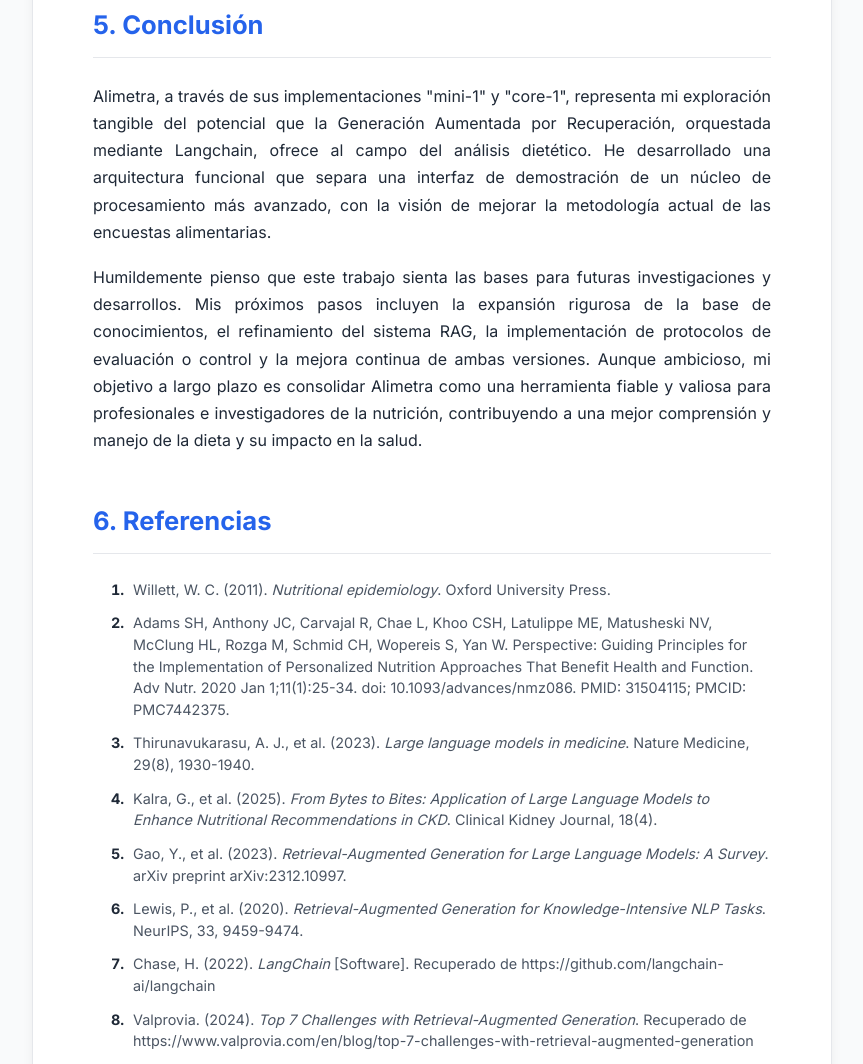
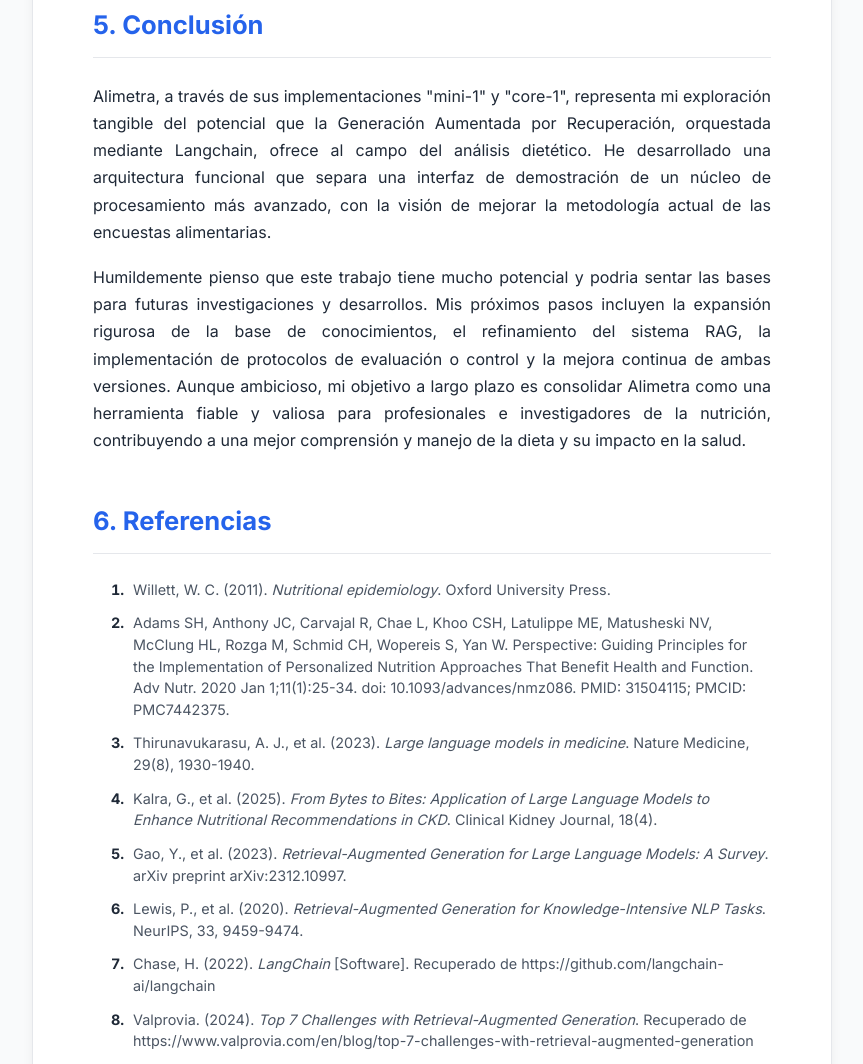
Before and after one commit to cristobalufro/alimetradevspace, a plain HTML site: page index.html in a window 1280 px wide. Shown: the part 4502-5566 px from the top of the page, without its empty margins (208-1071 px from the left). Drawn offline with Linux system fonts and the light colour scheme.

Commit message:
Update index.html

```diff
--- a/index.html
+++ b/index.html
@@ -60,7 +60,7 @@
         <section id="conclusion">
             <h2>5. Conclusión</h2>
             <p>Alimetra, a través de sus implementaciones "mini-1" y "core-1", representa mi exploración tangible del potencial que la Generación Aumentada por Recuperación, orquestada mediante Langchain, ofrece al campo del análisis dietético. He desarrollado una arquitectura funcional que separa una interfaz de demostración de un núcleo de procesamiento más avanzado, con la visión de mejorar la metodología actual de las encuestas alimentarias.</p>
-            <p>Humildemente pienso que este trabajo sienta las bases para futuras investigaciones y desarrollos. Mis próximos pasos incluyen la expansión rigurosa de la base de conocimientos, el refinamiento del sistema RAG, la implementación de protocolos de evaluación o control y la mejora continua de ambas versiones. Aunque ambicioso, mi objetivo a largo plazo es consolidar Alimetra como una herramienta fiable y valiosa para profesionales e investigadores de la nutrición, contribuyendo a una mejor comprensión y manejo de la dieta y su impacto en la salud.</p>
+            <p>Humildemente pienso que este trabajo tiene mucho potencial y podria sentar las bases para futuras investigaciones y desarrollos. Mis próximos pasos incluyen la expansión rigurosa de la base de conocimientos, el refinamiento del sistema RAG, la implementación de protocolos de evaluación o control y la mejora continua de ambas versiones. Aunque ambicioso, mi objetivo a largo plazo es consolidar Alimetra como una herramienta fiable y valiosa para profesionales e investigadores de la nutrición, contribuyendo a una mejor comprensión y manejo de la dieta y su impacto en la salud.</p>
         </section>
 
         <section id="references">
```
